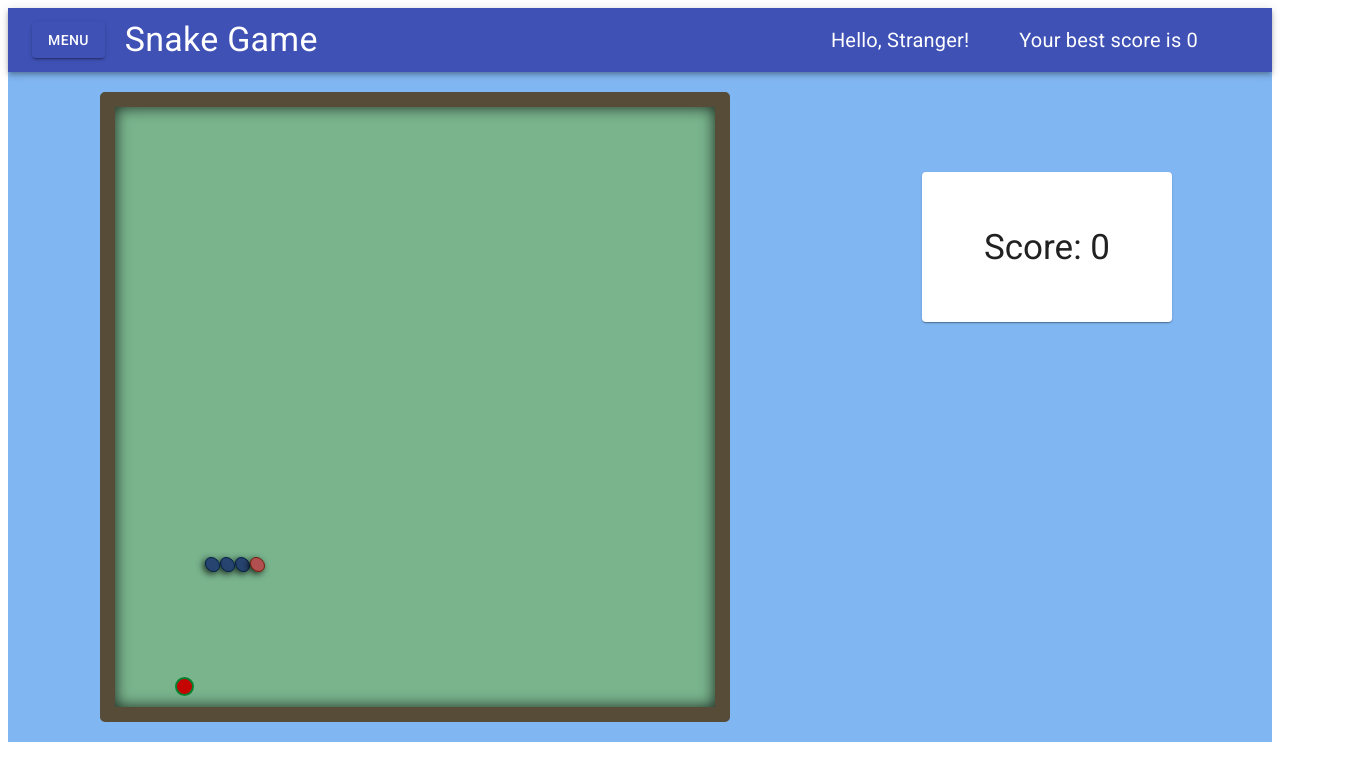
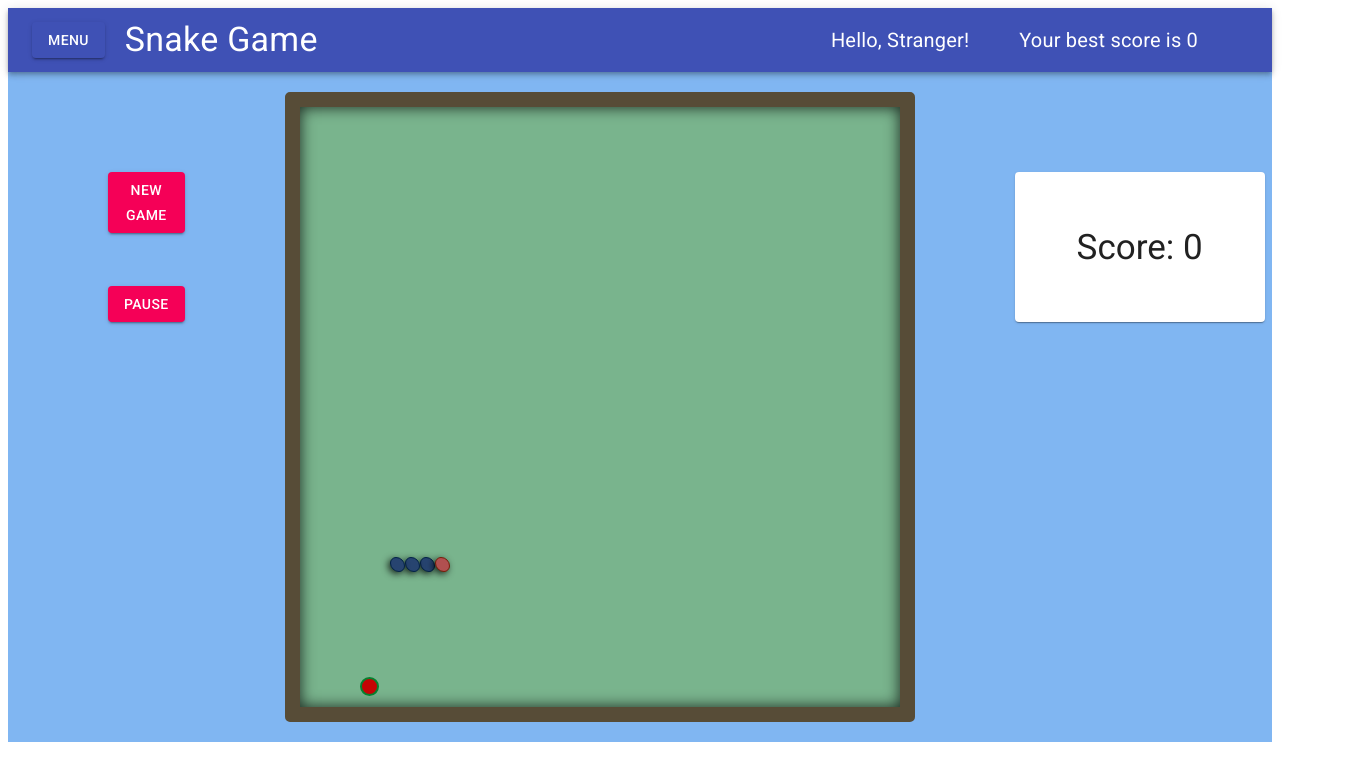
Before and after one commit to svetlana-tyshkevich/react-game, a React (Create React App) app: page / in a window 1280 px wide. Shown: the top 780 px of the page, 1365 px wide, since content can reach past the window. Built offline with nearby package versions, Linux system fonts and the light colour scheme.

Commit message:
feat: add buttons for pause and new game

```diff
--- a/src/App/App.jsx
+++ b/src/App/App.jsx
@@ -4,6 +4,7 @@ import React, { Component } from 'react';
 import Header from '../components/Header.jsx';
 import GameField from '../components/GameField.jsx';
 import Score from '../components/Score.jsx';
+import GameButtons from '../components/GameButtons.jsx';
 import './App.css';
 
 export default class App extends Component {
@@ -65,13 +66,7 @@ export default class App extends Component {
         else direction = 'up';
         break;
       case 32:
-        if (this.state.pause === false) this.pauseGame();
-        else {
-          this.moveTimer = setInterval(() => {
-            this.move();
-          }, 200);
-          this.setState({ gameFieldText: '', pause: false });
-        }
+        this.pauseGame();
         break;
       default:
     }
@@ -147,8 +142,15 @@ export default class App extends Component {
   };
 
   pauseGame = () => {
-    clearInterval(this.moveTimer);
-    this.setState({ gameFieldText: 'Pause', pause: true });
+    if (this.state.pause === false) {
+      clearInterval(this.moveTimer);
+      this.setState({ gameFieldText: 'Pause', pause: true });
+    } else {
+      this.moveTimer = setInterval(() => {
+        this.move();
+      }, 200);
+      this.setState({ gameFieldText: '', pause: false });
+    }
   };
 
   finishGame = () => {
@@ -158,7 +160,7 @@ export default class App extends Component {
 
   render() {
     const {
-      snake, apple, score, userName, gameFieldText,
+      snake, apple, score, userName, gameFieldText, pause,
     } = this.state;
     return (
       <div
@@ -168,6 +170,7 @@ export default class App extends Component {
         }}>
         <Header userName={userName} />
         <div style={{ display: 'flex' }}>
+          <GameButtons pause={pause} onClick={this.pauseGame} />
           <GameField
             className={'gameField'}
             gameFieldText={gameFieldText}
--- /dev/null
+++ b/src/components/GameButtons.jsx
@@ -0,0 +1,40 @@
+import React, { Component } from 'react';
+import PropTypes from 'prop-types';
+import { withStyles } from '@material-ui/core/styles';
+import Button from '@material-ui/core/Button';
+
+const styles = {
+  buttonsBox: {
+    display: 'flex',
+    flexDirection: 'column',
+    justifyContent: 'space-between',
+    width: 250,
+    height: 150,
+    margin: 100,
+  },
+};
+
+class GameButtons extends Component {
+  render() {
+    const { pause, onClick, classes } = this.props;
+
+    return (
+      <div className={classes.buttonsBox}>
+        <Button variant="contained" color="secondary">
+          New Game
+        </Button>
+        <Button variant="contained" color="secondary" onClick={onClick}>
+          {pause ? 'Continue' : 'Pause'}
+        </Button>
+      </div>
+    );
+  }
+}
+
+GameButtons.propTypes = {
+  pause: PropTypes.boolean,
+  classes: PropTypes.object,
+  onClick: PropTypes.function,
+};
+
+export default withStyles(styles)(GameButtons);
```
